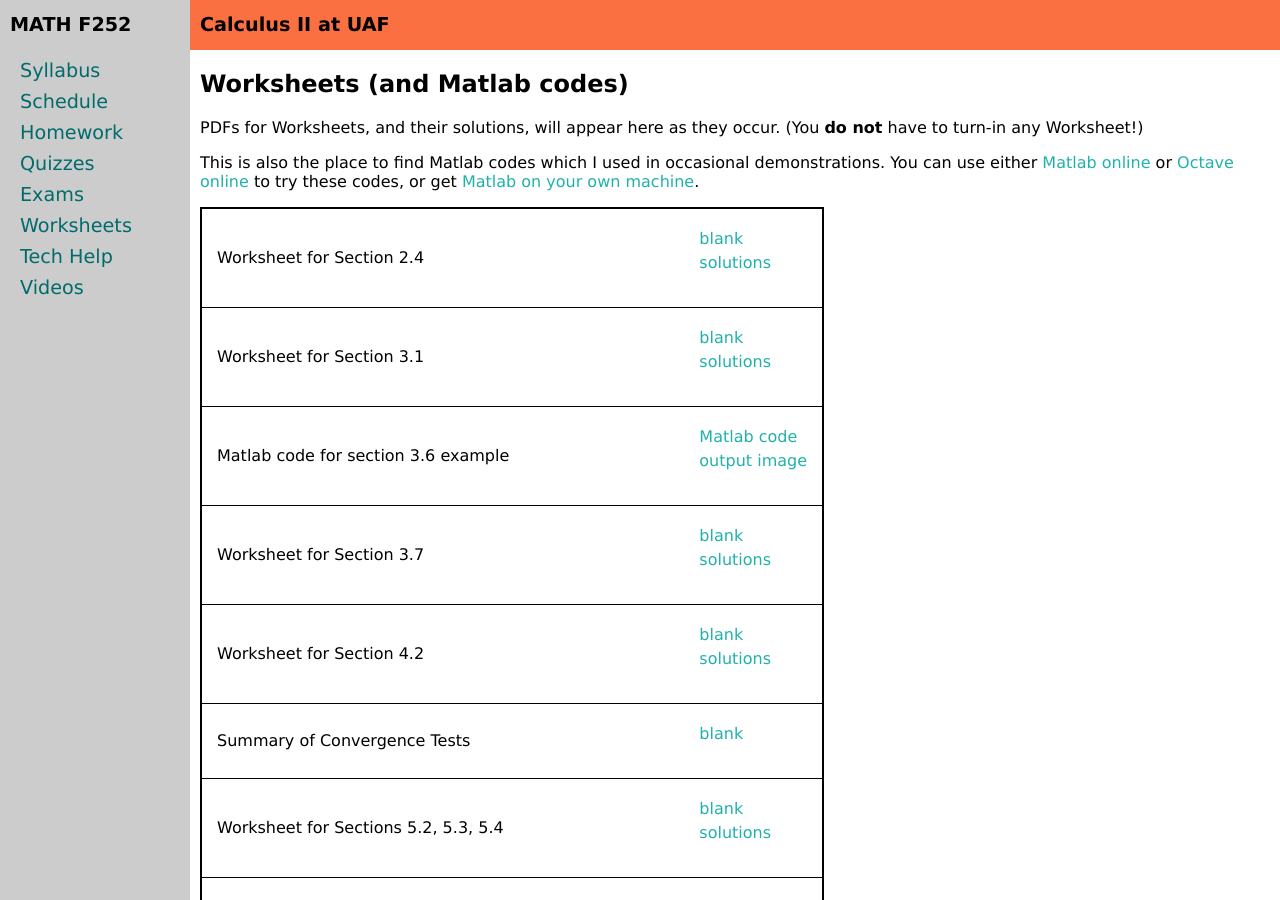
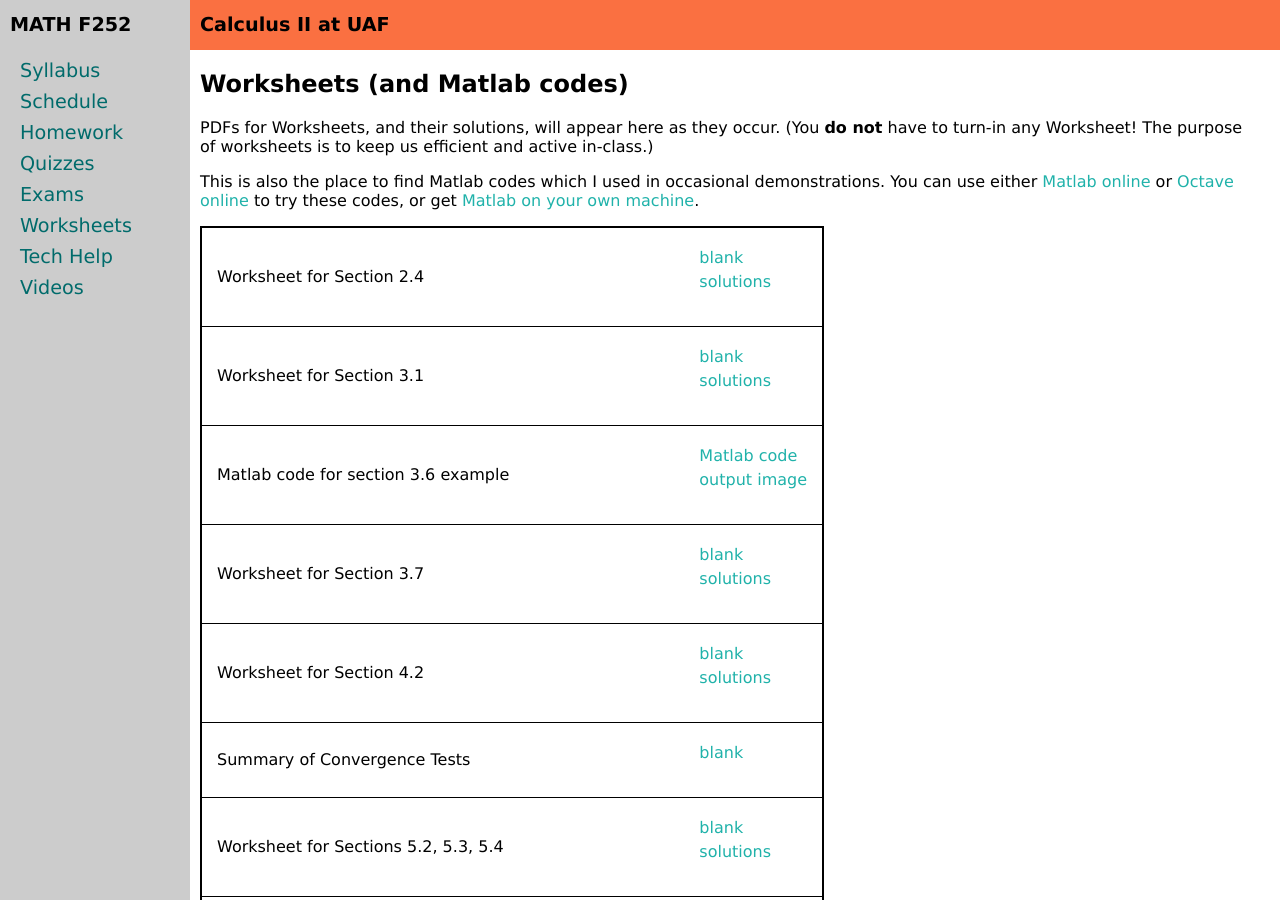
Before and after one commit to uaf-math/calc2, a Jekyll site: the page built from worksheets.md, in a window 1280 px wide and 900 px high. Built offline with Jekyll 4.4.1, drawn with Linux system fonts in a browser that asks for light colours; some of the changed text lies outside the part shown.

Commit message:
Update worksheets.md

```diff
--- a/worksheets.md
+++ b/worksheets.md
@@ -5,7 +5,7 @@
 
 ## Worksheets (and Matlab codes)
 
-PDFs for Worksheets, and their solutions, will appear here as they occur.  (You **do not** have to turn-in any Worksheet!)
+PDFs for Worksheets, and their solutions, will appear here as they occur.  (You **do not** have to turn-in any Worksheet! The purpose of worksheets is to keep us efficient and active in-class.)
 
 This is also the place to find Matlab codes which I used in occasional demonstrations.  You can use either [Matlab online](https://matlab.mathworks.com/) or [Octave online](https://octave-online.net/) to try these codes, or get [Matlab on your own machine](https://www.mathworks.com/products/matlab/student.html).
 
@@ -14,4 +14,9 @@
 <div style="padding-bottom: 40px"></div>
 
 ---
-For instructor reference: [Spring 2022 Worksheets](worksheetsS22.html)
+Resources from previous semesters are below.
+
+[Fall 2022 Worksheets](worksheetsF22.html)
+
+
+[Spring 2022 Worksheets](worksheetsS22.html)
```
